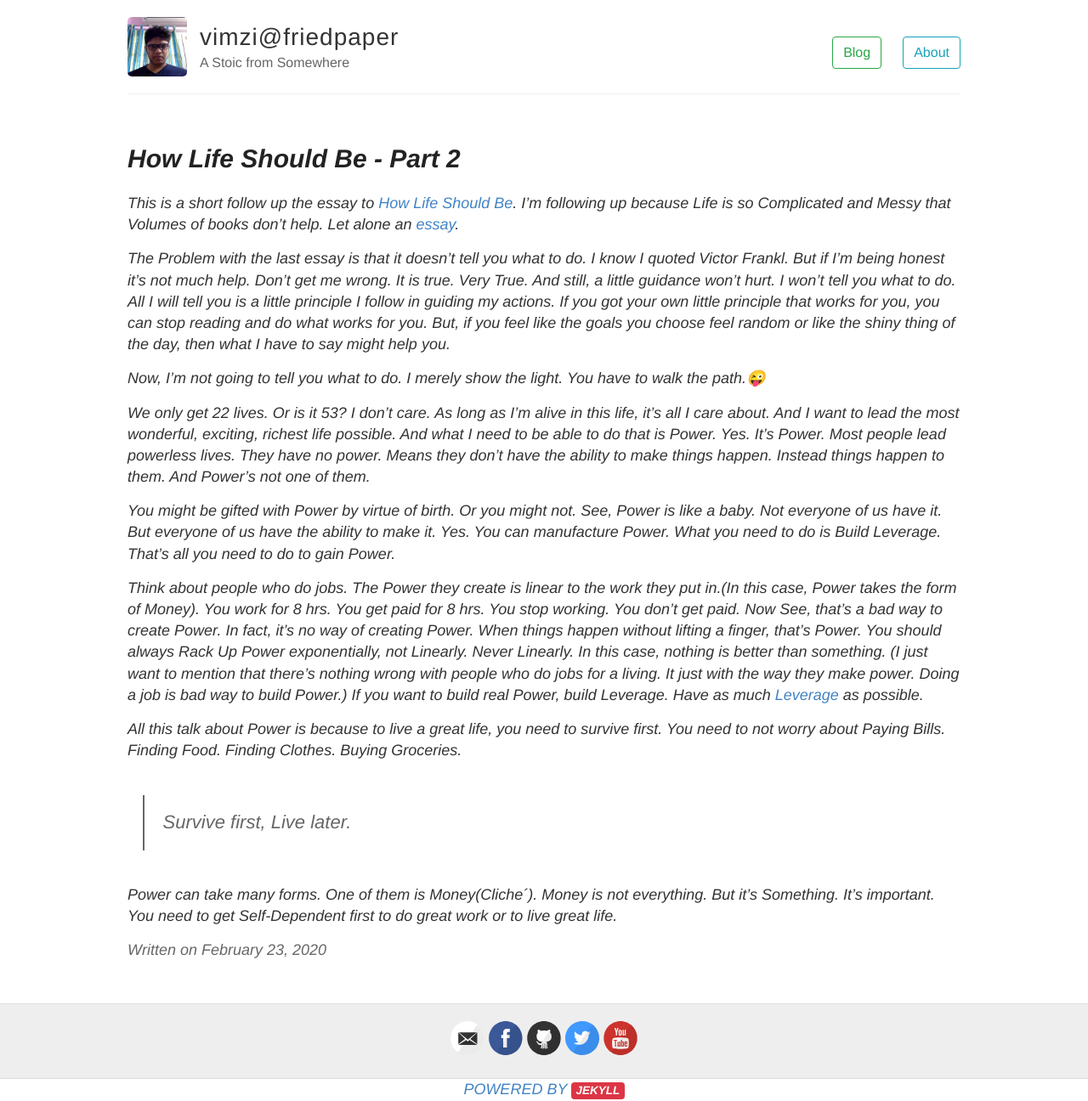
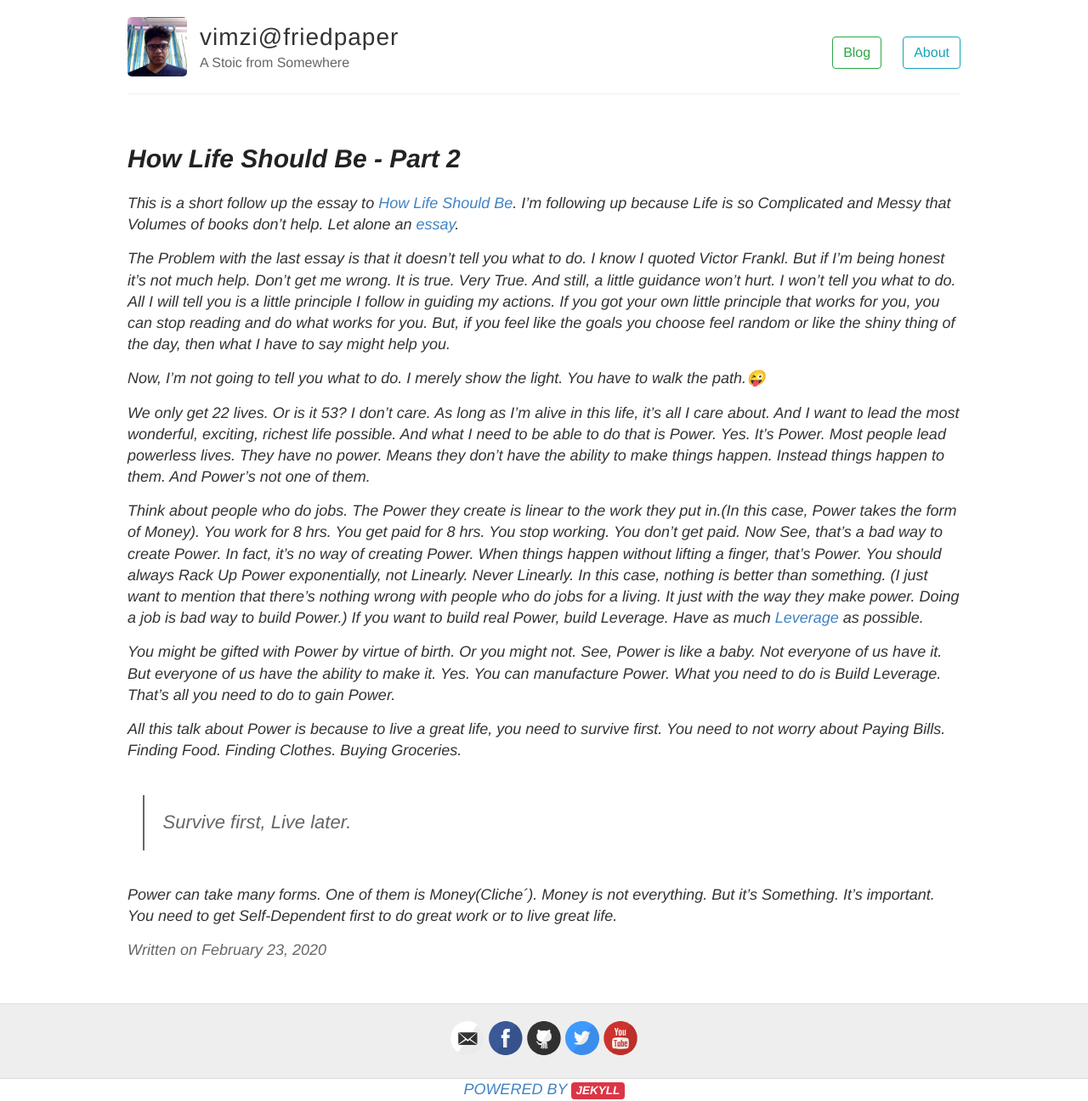
Before and after one commit to elliotjsteve/elliotjsteve.github.io, a Jekyll site: the page built from _posts/2020-02-23-how_life_should_be_2.md, in a window 1280 px wide. Shown: the whole page at 85% size. Built offline with Jekyll 4.4.1, drawn with Linux system fonts in a browser that asks for light colours; part of the change alters nothing that is shown.

```diff
--- a/_posts/2020-02-23-how_life_should_be_2.md
+++ b/_posts/2020-02-23-how_life_should_be_2.md
@@ -37,16 +37,6 @@ Means they don't have the ability to make things happen.
 Instead things happen to them.
 And Power's not one of them.
 
-You might be gifted with Power by virtue of birth.
-Or you might not.
-See, Power is like a baby.
-Not everyone of us have it.
-But everyone of us have the ability to make it.
-Yes.
-You can manufacture Power.
-What you need to do is Build Leverage.
-That's all you need to do to gain Power.
-
 Think about people who do jobs.
 The Power they create is linear to the work they put in.(In this case, Power takes the form of Money).
 You work for 8 hrs.
@@ -63,6 +53,16 @@ In this case, nothing is better than something.
 If you want to build real Power, build Leverage.
 Have as much [Leverage](https://friedpaper.xyz/building_leverage/) as possible.
 
+You might be gifted with Power by virtue of birth.
+Or you might not.
+See, Power is like a baby.
+Not everyone of us have it.
+But everyone of us have the ability to make it.
+Yes.
+You can manufacture Power.
+What you need to do is Build Leverage.
+That's all you need to do to gain Power.
+
 All this talk about Power is because to live a great life, you need to survive first.
 You need to not worry about Paying Bills.
 Finding Food.
```
